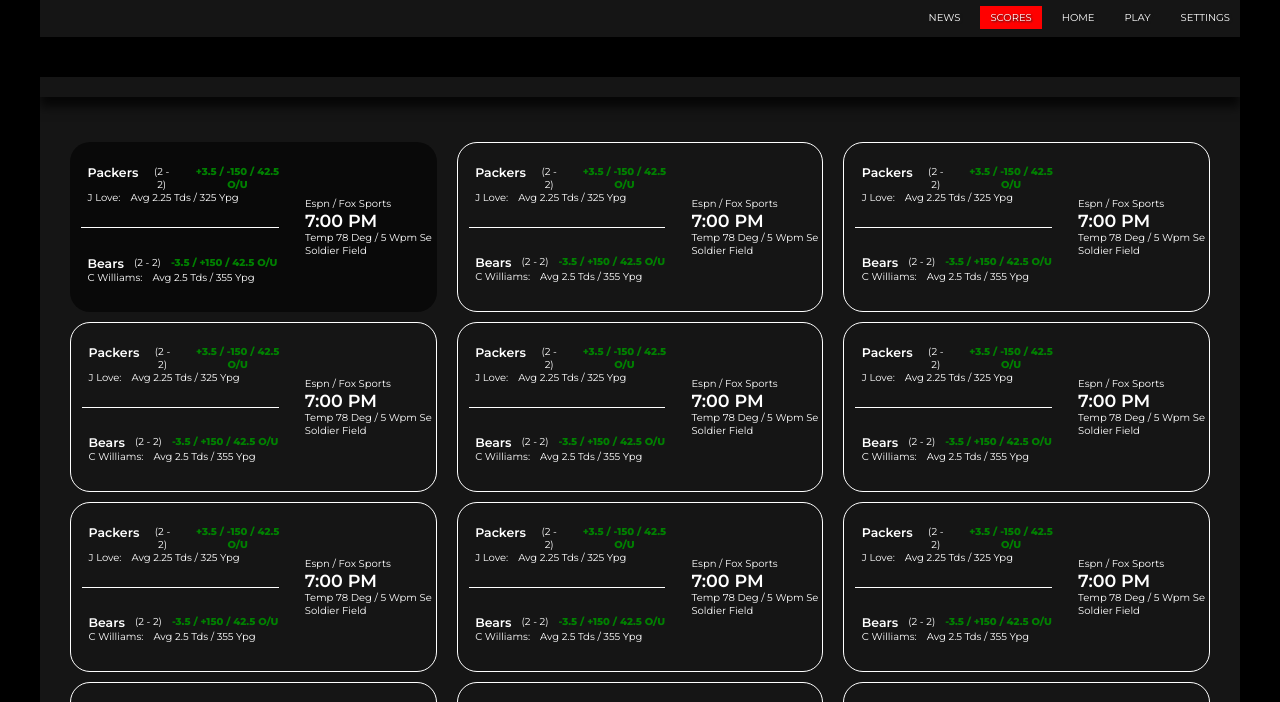
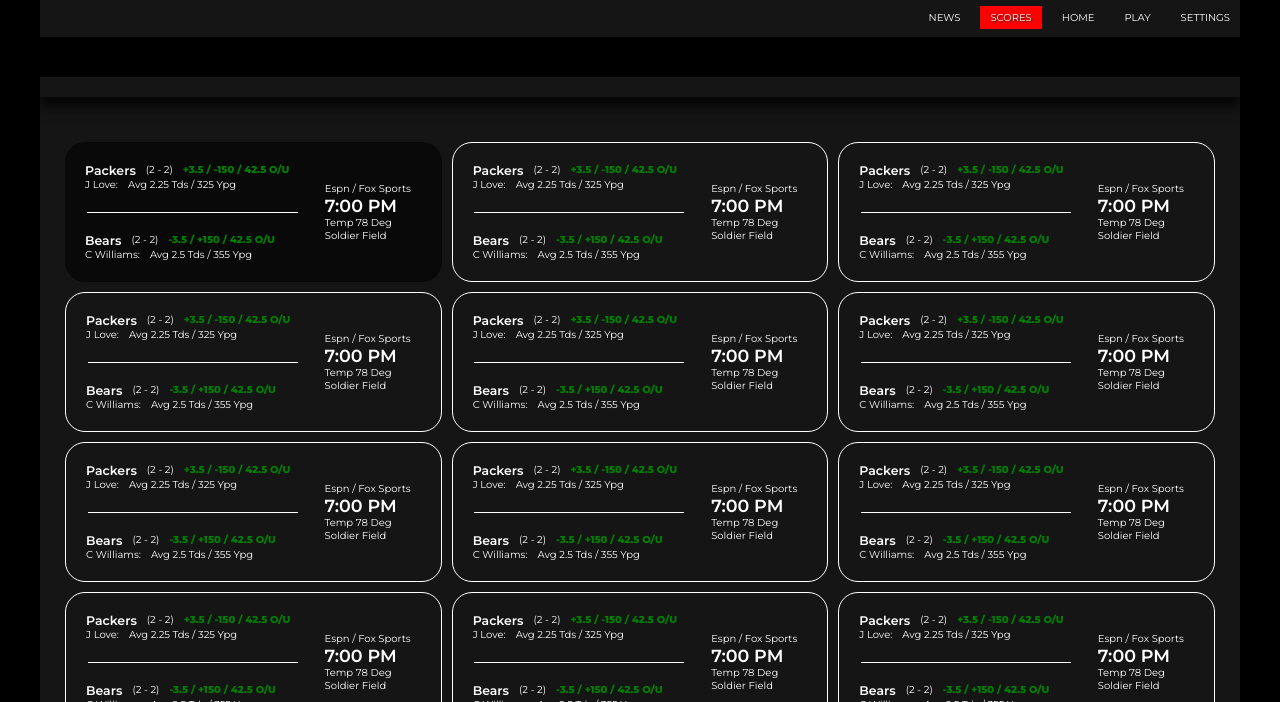
Before and after one commit to deesepulveda/beastleague_app, a React app: page / in a window 1280 px wide. Shown: the part 83-785 px from the top of the page. Built offline with nearby package versions, Linux system fonts and the light colour scheme.

Commit message:
updated score cards

```diff
--- a/src/components/screens/ScreenScores.css
+++ b/src/components/screens/ScreenScores.css
@@ -37,6 +37,7 @@
 .card_box_inner_content_teams {
   width: 60%;
   height: 100%;
+  padding-left: 0.75rem;
   display: flex;
   flex-direction: column;
   justify-content: center;
@@ -53,7 +54,6 @@
 .card_box_inner_content_home {
   width: 100%;
   height: calc(100% / 2);
-  padding-left: 0.75rem;
   display: flex;
   flex-direction: column;
   justify-content: center;
@@ -89,7 +89,17 @@
 
   .card_box {
     width: calc(100% / 2);
-    height: 18rem;
+    height: 15rem;
+    padding: 0.5rem;
+  }
+
+  .card_box_inner_content_teams {
+    width: 65%;
+    padding-left: 1rem;
+  }
+
+  .card_box_inner_content_schedule {
+    width: 35%;
   }
 }
 
--- a/src/components/screens/ScreenScores.js
+++ b/src/components/screens/ScreenScores.js
@@ -56,7 +56,7 @@
         <div className="card_box_inner_content_schedule">
           <p style={{ textTransform: "capitalize" }}>espn / fox sports</p>
           <p style={{ fontSize: "1.75rem", fontWeight: "600" }}>7:00 pm</p>
-          <p style={{ textTransform: "capitalize" }}>temp 78 deg / 5 wpm se</p>
+          <p style={{ textTransform: "capitalize" }}>temp 78 deg</p>
           <p style={{ textTransform: "capitalize" }}>soldier field</p>
         </div>
       </div>
```
